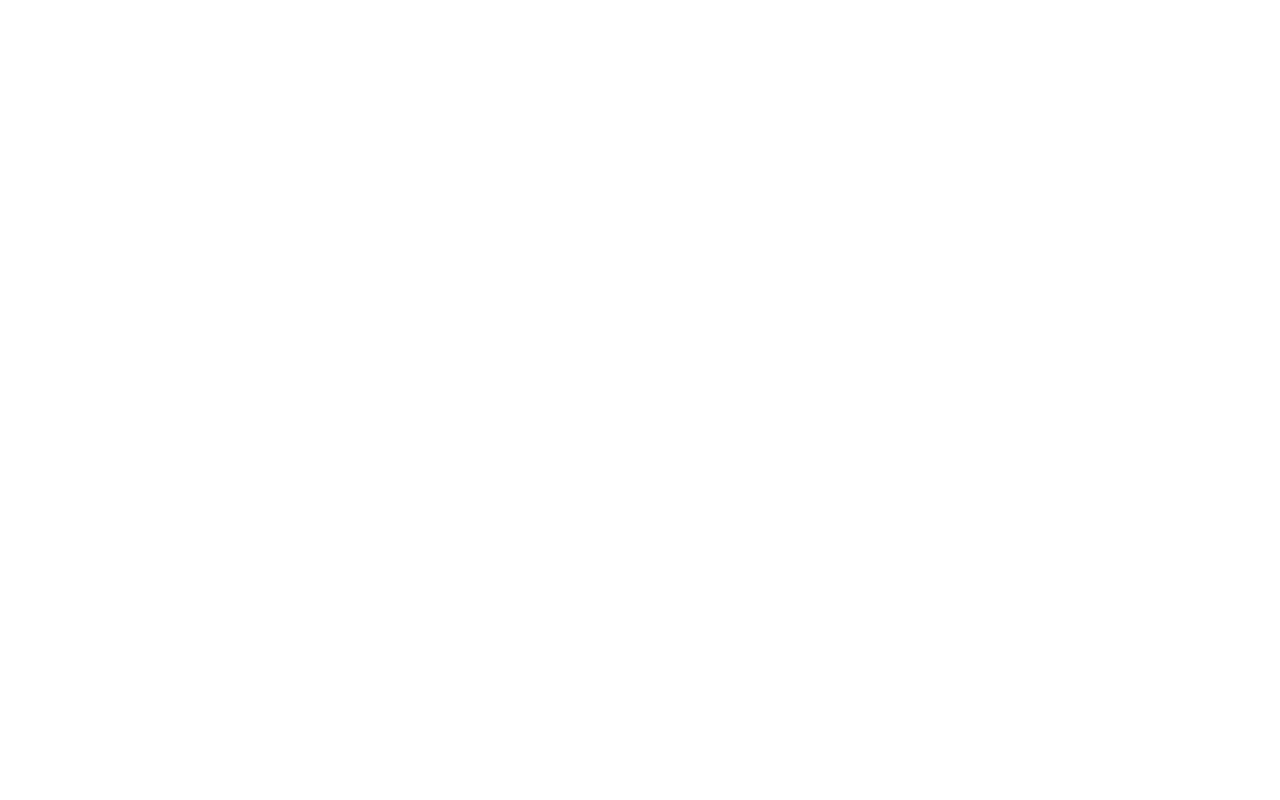
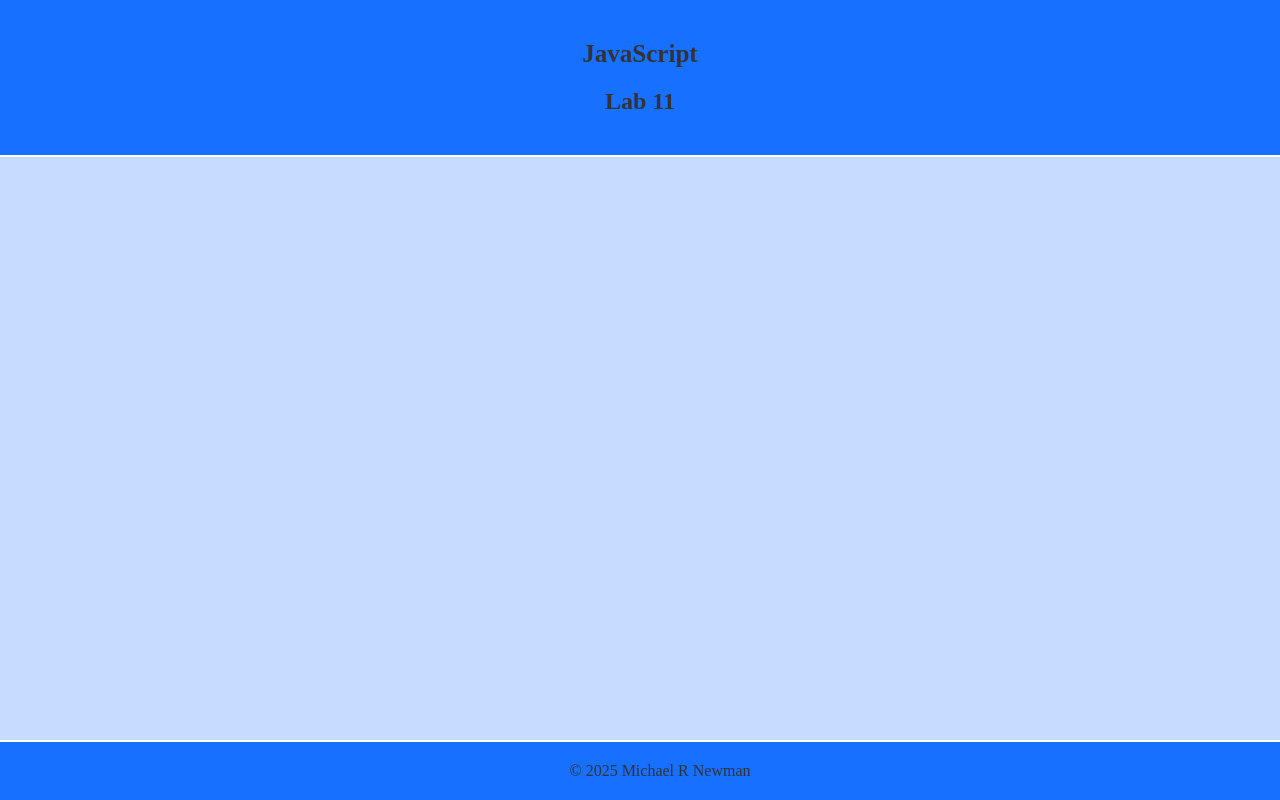
Before and after one commit to NewMicRob/Lab-11-week-13, a plain HTML site: page week-13/index.html in a window 1280 px wide. Drawn offline with Linux system fonts and the light colour scheme.

Commit message:
added styling to html

```diff
--- a/week-13/index.html
+++ b/week-13/index.html
@@ -8,6 +8,13 @@
     <title>Document</title>
 </head>
 <body>
+    <div id="header">
+        <h1>JavaScript</h1>
+        <h2>Lab 11</h2>
+    </div>
 
+    <div id="footer">
+        <footer>&copy; 2025 Michael R Newman</footer>
+    </div>
 </body>
 </html>
--- a/week-13/style.css
+++ b/week-13/style.css
@@ -0,0 +1,39 @@
+:root {
+    --primary-color: #1770ff;
+    --secondary-color: #fff;
+    --background-color: #c5dbff;
+    --text-color: #333;
+    --font-family: 'Arial, sans-serif';
+}
+body {
+    font-family: var(--font-family);
+    background-color: var(--background-color);
+    color: var(--text-color);
+    margin: 0;
+    padding: 0;
+}
+div#header {
+    background-color: var(--primary-color);
+    padding: 20px;
+    text-align: center;
+    border-bottom: 2px solid var(--secondary-color);
+}
+h1 {
+    color: var(--text-color);
+    font-size: 25px;
+    text-align: center;
+    margin-top: 20px;
+}
+h2 {
+    color: var(--text-color);
+    text-align: center;
+}
+div#footer {
+    background-color: var(--primary-color);
+    padding: 20px;
+    text-align: center;
+    position: fixed;
+    bottom: 0;
+    width: 100%;
+    border-top: 2px solid var(--secondary-color);
+}
```
